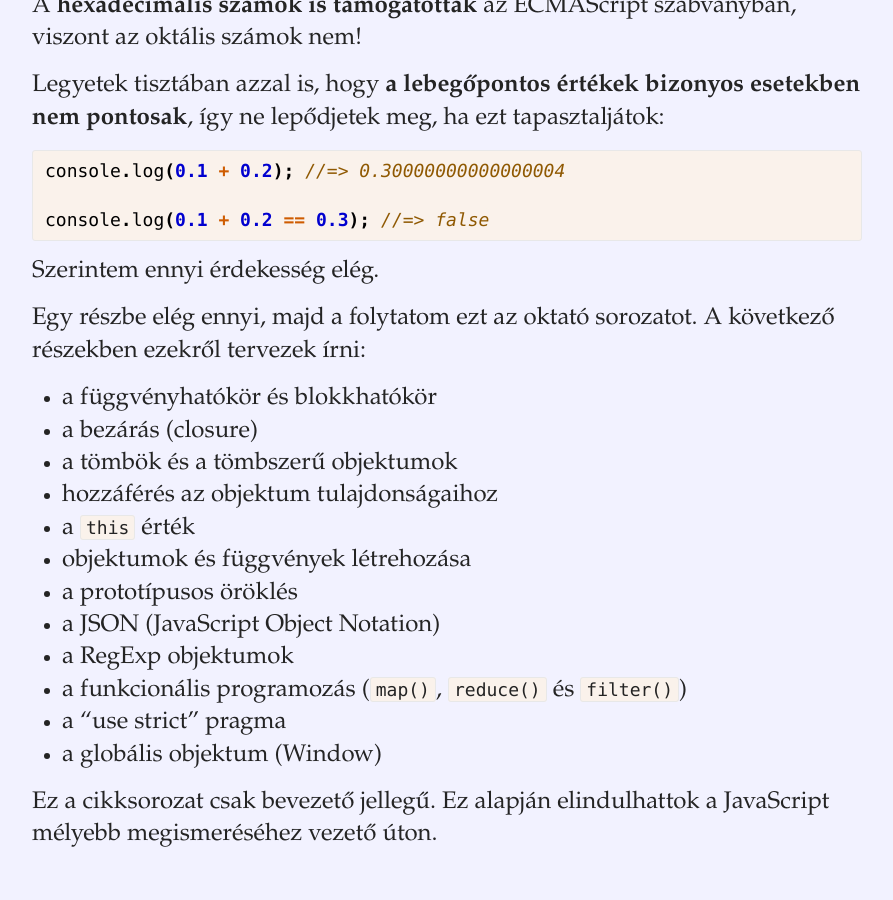
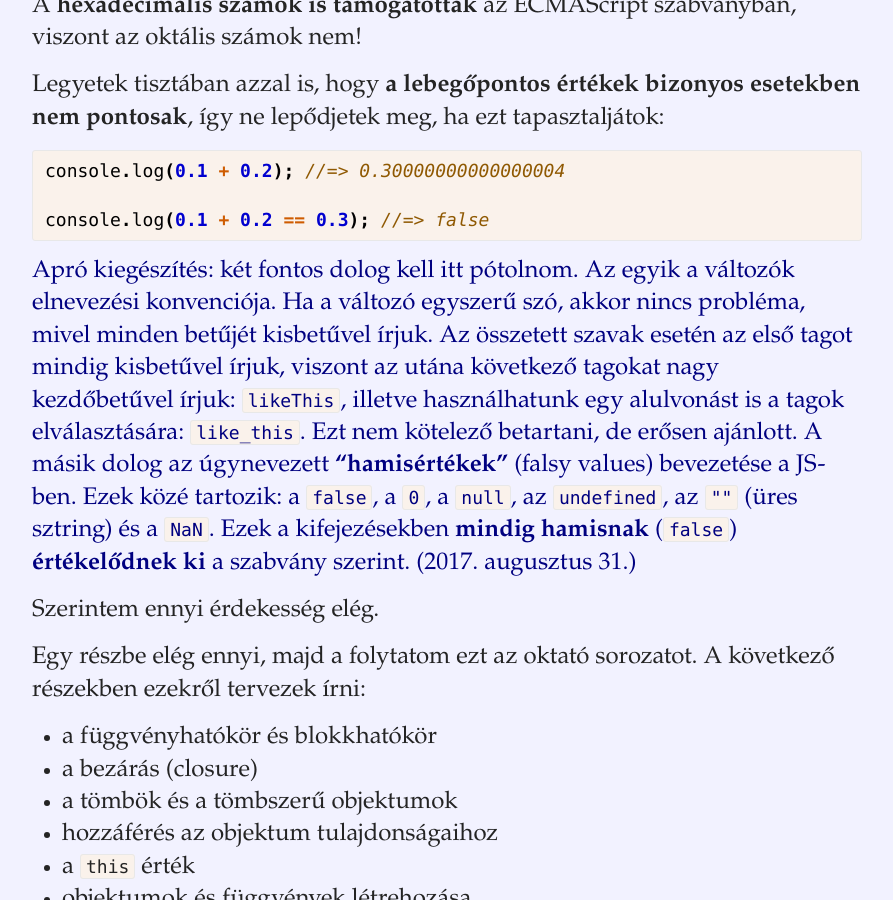
Before and after one commit to SalsaBoy990/SalsaBoy990.github.io, a Jekyll site: the page built from _posts/2017-08-29-javascript_01.markdown, in a window 1280 px wide and 900 px high, scrolled down 10078 px. Shown: the whole window, without its empty margins (198-1091 px from the left). Built offline with Jekyll 4.4.1, drawn with Linux system fonts in a browser that asks for light colours; comment, search, counter and statistics services are not loaded.

Commit message:
Minor update about naming convention and falsy

```diff
--- a/_posts/2017-08-29-javascript_01.markdown
+++ b/_posts/2017-08-29-javascript_01.markdown
@@ -212,6 +212,9 @@ console.log(0.1 + 0.2); //=> 0.30000000000000004
 console.log(0.1 + 0.2 == 0.3); //=> false
 {% endhighlight %}
 
+Apró kiegészítés: két fontos dolog kell itt pótolnom. Az egyik a változók elnevezési konvenciója. Ha a változó egyszerű szó, akkor nincs probléma, mivel minden betűjét kisbetűvel írjuk. Az összetett szavak esetén az első tagot mindig kisbetűvel írjuk, viszont az utána következő tagokat nagy kezdőbetűvel írjuk: `likeThis`, illetve használhatunk egy alulvonást is a tagok elválasztására: `like_this`. Ezt nem kötelező betartani, de erősen ajánlott. A másik dolog az úgynevezett **"hamisértékek"** (falsy values) bevezetése a JS-ben. Ezek közé tartozik: a `false`, a `0`, a `null`, az `undefined`,  az `""` (üres sztring) és a `NaN`. Ezek a kifejezésekben **mindig hamisnak** (`false`) **értékelődnek ki** a szabvány szerint. (2017. augusztus 31.)
+{: .update}
+
 Szerintem ennyi érdekesség elég.
 
 Egy részbe elég ennyi, majd a folytatom ezt az oktató sorozatot. A következő részekben ezekről tervezek írni:
```
